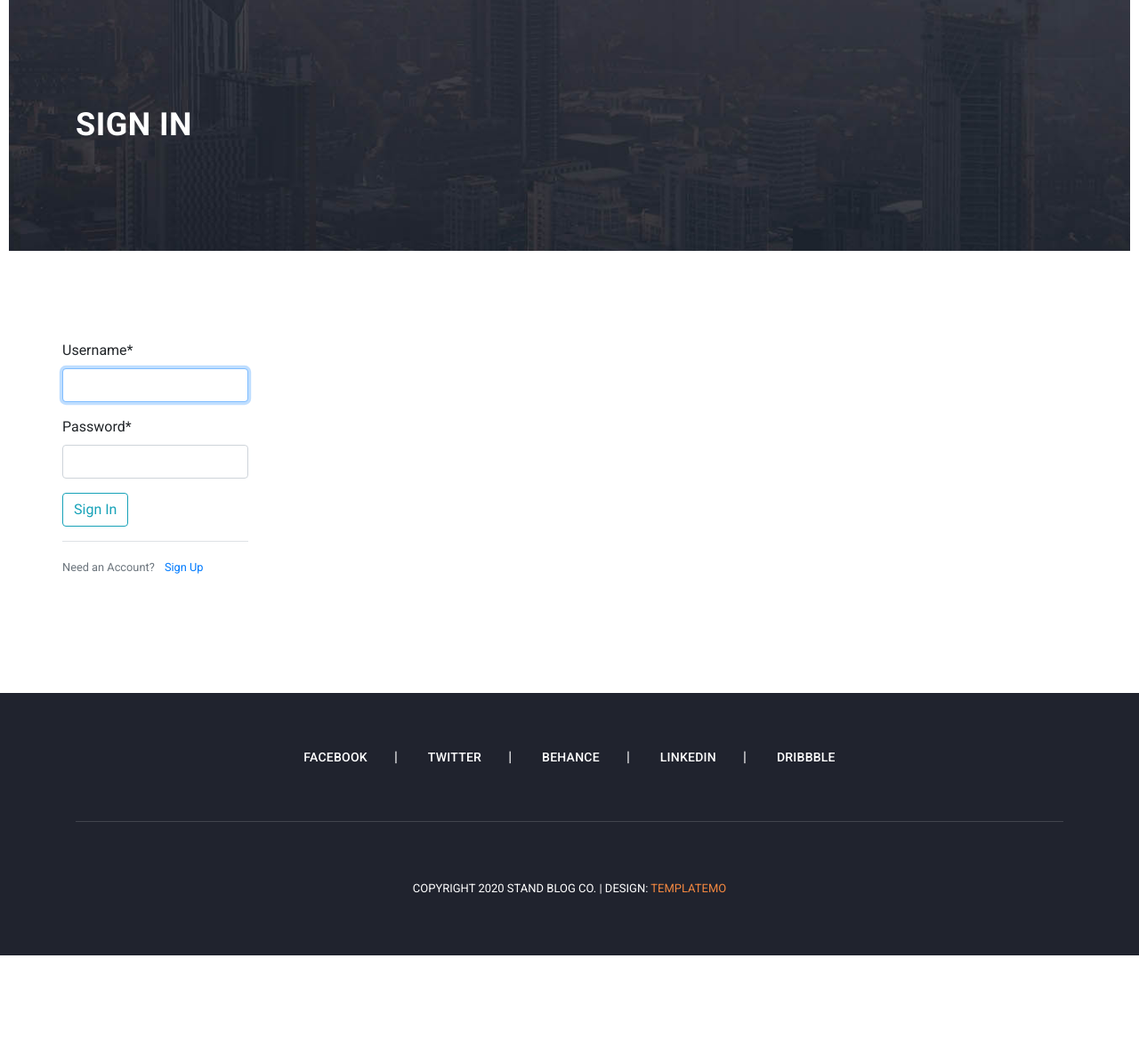
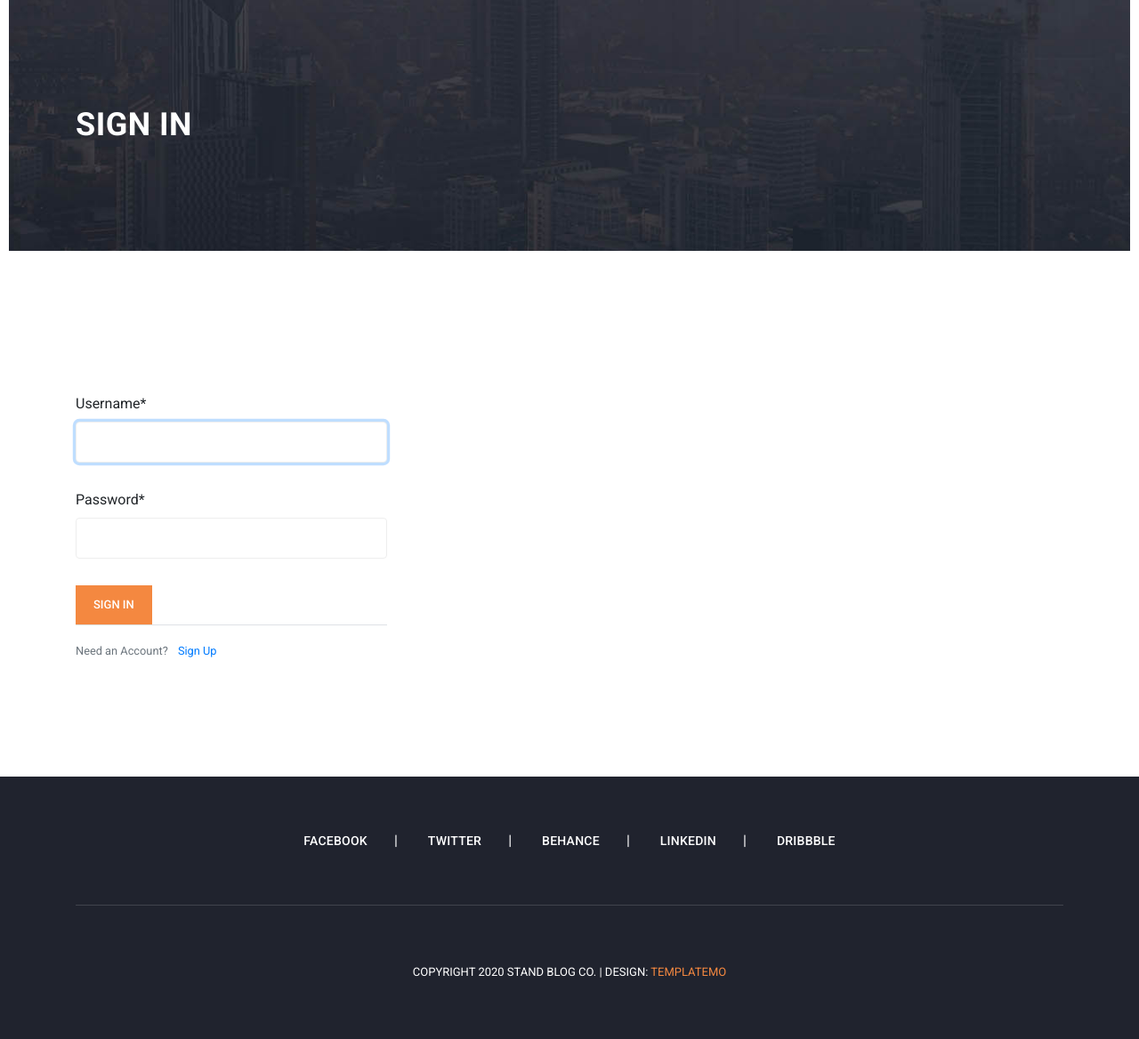
Before and after one commit to nikolai-sh/Blog, a Django app: page /sign_in/ in a window 1280 px wide. Shown: the part 111-1279 px from the top of the page at 89% size. Before the commit the page ends 1185 px from the top, so only its background shows below. Run offline with Django 3.2, Linux system fonts and the light colour scheme; some libraries are stand-ins or nearby versions.

Commit message:
Update to wesite style form

```diff
--- a/users/templates/users/sign_in.html
+++ b/users/templates/users/sign_in.html
@@ -20,14 +20,17 @@
 <!-- Banner Ends Here -->
 
 {% block content %}
+
+
+<div class="col-lg-4">
+  <div class="sidebar-item submit-comment">
+    <div class="sidebar-heading">
       <form class="blog-post" method="POST">
           {% csrf_token %}
           <fieldset>
           {{ form|crispy }}
           </fieldset>
-        <div class="form-group">
-            <button class="btn btn-outline-info" type="submit">Sign In</button>
-        </div>
+            <button type="submit" id="form-submit" class="main-button">Sign In</button>
           <div class="border-top pt-3">
               <small class="text-muted">
                   Need an Account? <a class="ml-2" href="{% url 'sign_up' %}">Sign Up</a>
@@ -35,4 +38,6 @@
           </div>
       </form>
     </div>
+  </div>
+</div>
 {% endblock %}
```
Lines whose indentation alone changed are shown as unchanged.
